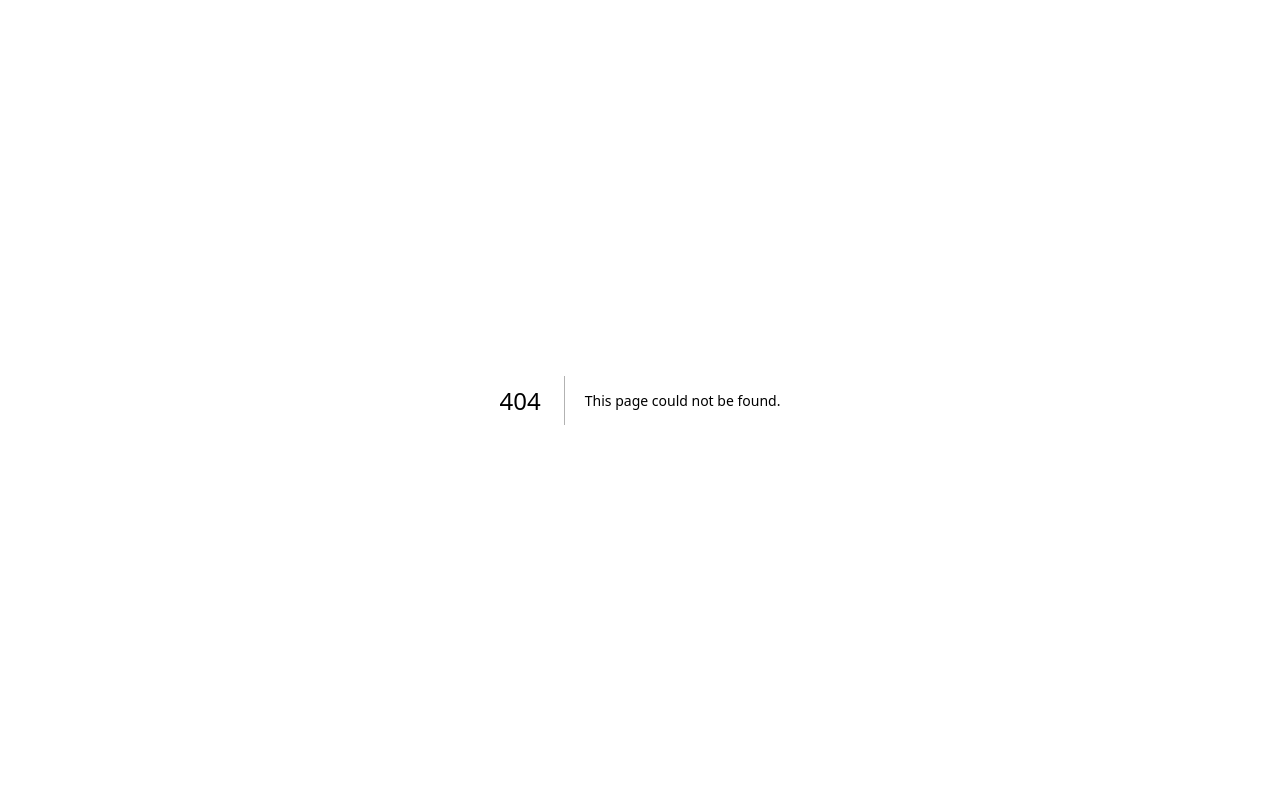
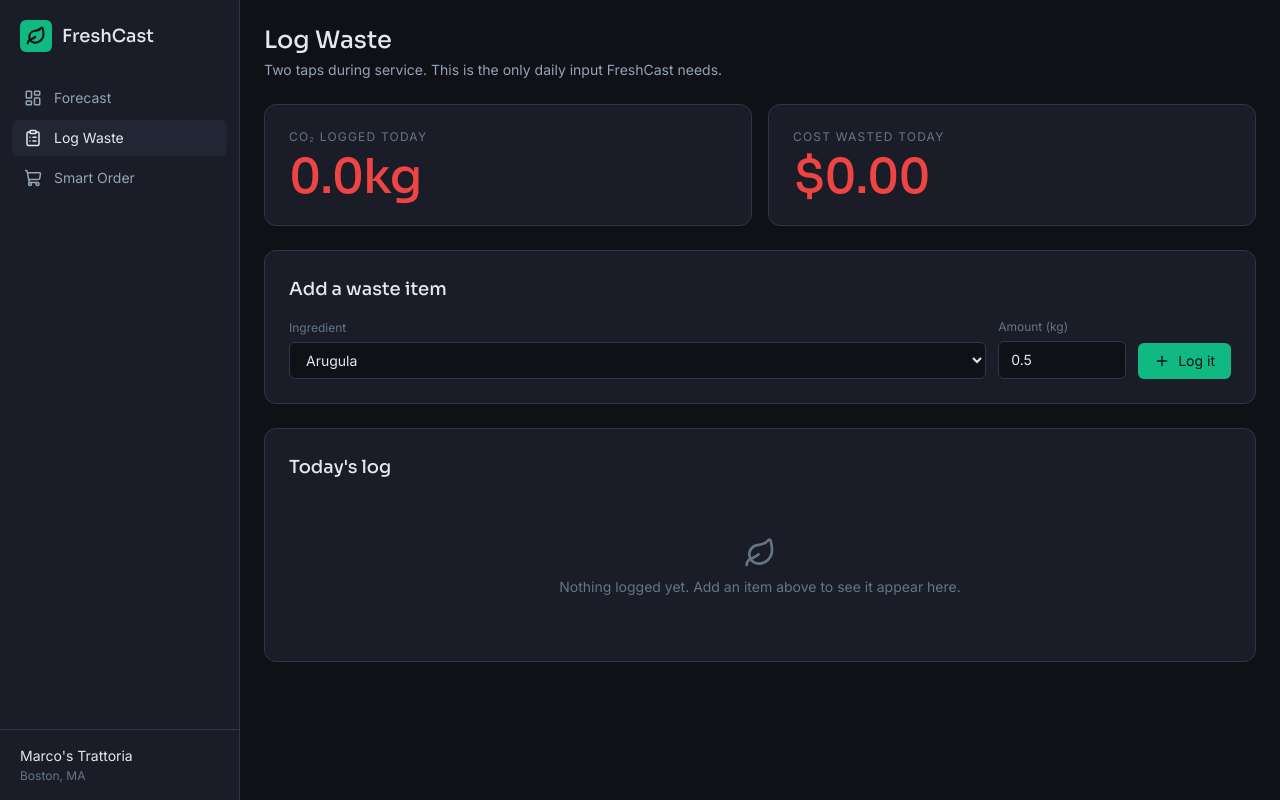
Before and after one commit to DanielIbraev/FreshCast, a Next.js app in the folder freshcast-app/: page /log in a window 1280 px wide. Before the commit this address had no page. Built offline with nearby package versions, Linux system fonts and the light colour scheme.

Commit message:
auto: save 09:20:41

```diff
--- /dev/null
+++ b/freshcast-app/app/(app)/log/page.tsx
@@ -0,0 +1,170 @@
+"use client";
+
+import { useState } from "react";
+import { motion, AnimatePresence } from "framer-motion";
+import { Plus, Leaf, Check } from "lucide-react";
+import { Card, CardLabel } from "@/components/ui/card";
+import { Counter } from "@/components/ui/counter";
+import { DEMO_INGREDIENTS } from "@/lib/demo-data";
+import { formatCurrency } from "@/lib/utils";
+
+interface LoggedItem {
+  id: string;
+  name: string;
+  quantityKg: number;
+  cost: number;
+  co2: number;
+  time: string;
+}
+
+export default function LogWastePage() {
+  const [logged, setLogged] = useState<LoggedItem[]>([]);
+  const [selectedId, setSelectedId] = useState(DEMO_INGREDIENTS[0].id);
+  const [qty, setQty] = useState("0.5");
+
+  const totalCo2 = logged.reduce((s, l) => s + l.co2, 0);
+  const totalCost = logged.reduce((s, l) => s + l.cost, 0);
+
+  function logWaste() {
+    const ing = DEMO_INGREDIENTS.find((i) => i.id === selectedId)!;
+    const quantityKg = parseFloat(qty) || 0;
+    if (quantityKg <= 0) return;
+    const item: LoggedItem = {
+      id: `${Date.now()}`,
+      name: ing.name,
+      quantityKg,
+      cost: quantityKg * ing.costPerKg,
+      co2: quantityKg * ing.co2PerKg,
+      time: new Date().toLocaleTimeString("en-US", {
+        hour: "2-digit",
+        minute: "2-digit",
+      }),
+    };
+    setLogged((prev) => [item, ...prev]);
+  }
+
+  return (
+    <div className="space-y-6">
+      <div>
+        <h1 className="font-display text-2xl font-700 text-text-primary">
+          Log Waste
+        </h1>
+        <p className="mt-1 text-sm text-text-secondary">
+          Two taps during service. This is the only daily input FreshCast needs.
+        </p>
+      </div>
+
+      {/* Live CO2 counter — the signature live number */}
+      <div className="grid grid-cols-2 gap-4">
+        <Card>
+          <CardLabel>CO₂ logged today</CardLabel>
+          <p className="mt-2 font-display text-5xl font-800 tracking-tight tabular-nums text-waste">
+            <Counter value={totalCo2} suffix="kg" decimals={1} />
+          </p>
+        </Card>
+        <Card>
+          <CardLabel>Cost wasted today</CardLabel>
+          <p className="mt-2 font-display text-5xl font-800 tracking-tight tabular-nums text-waste">
+            <Counter value={totalCost} prefix="$" decimals={2} />
+          </p>
+        </Card>
+      </div>
+
+      {/* Log form */}
+      <Card>
+        <h2 className="mb-4 font-display text-lg font-600 text-text-primary">
+          Add a waste item
+        </h2>
+        <div className="flex items-end gap-3">
+          <div className="flex-1">
+            <label className="mb-1.5 block text-xs text-text-muted">
+              Ingredient
+            </label>
+            <select
+              value={selectedId}
+              onChange={(e) => setSelectedId(e.target.value)}
+              className="w-full rounded-md border border-border bg-canvas px-3 py-2 text-sm text-text-primary focus:border-good focus:outline-none"
+            >
+              {DEMO_INGREDIENTS.map((i) => (
+                <option key={i.id} value={i.id}>
+                  {i.name}
+                </option>
+              ))}
+            </select>
+          </div>
+          <div className="w-32">
+            <label className="mb-1.5 block text-xs text-text-muted">
+              Amount (kg)
+            </label>
+            <input
+              type="number"
+              step="0.1"
+              min="0"
+              value={qty}
+              onChange={(e) => setQty(e.target.value)}
+              className="w-full rounded-md border border-border bg-canvas px-3 py-2 text-sm text-text-primary focus:border-good focus:outline-none"
+            />
+          </div>
+          <button
+            onClick={logWaste}
+            className="flex items-center gap-2 rounded-md bg-good px-4 py-2 text-sm font-500 text-canvas transition-colors duration-150 hover:bg-good-dim"
+          >
+            <Plus className="h-4 w-4" />
+            Log it
+          </button>
+        </div>
+      </Card>
+
+      {/* Logged list */}
+      <Card>
+        <h2 className="mb-4 font-display text-lg font-600 text-text-primary">
+          Today&apos;s log
+        </h2>
+        {logged.length === 0 ? (
+          <div className="flex flex-col items-center gap-2 py-10 text-center">
+            <Leaf className="h-8 w-8 text-text-muted" />
+            <p className="text-sm text-text-muted">
+              Nothing logged yet. Add an item above to see it appear here.
+            </p>
+          </div>
+        ) : (
+          <div className="space-y-2">
+            <AnimatePresence initial={false}>
+              {logged.map((item) => (
+                <motion.div
+                  key={item.id}
+                  initial={{ opacity: 0, y: -8 }}
+                  animate={{ opacity: 1, y: 0 }}
+                  transition={{ duration: 0.25, ease: "easeOut" }}
+                  className="flex items-center justify-between rounded-md border border-border bg-canvas px-4 py-3"
+                >
+                  <div className="flex items-center gap-3">
+                    <div className="flex h-7 w-7 items-center justify-center rounded-md bg-surface">
+                      <Check className="h-4 w-4 text-good" />
+                    </div>
+                    <div>
+                      <p className="text-sm font-500 text-text-primary">
+                        {item.name}
+                      </p>
+                      <p className="text-xs text-text-muted">
+                        {item.quantityKg}kg · {item.time}
+                      </p>
+                    </div>
+                  </div>
+                  <div className="text-right">
+                    <p className="text-sm font-500 tabular-nums text-waste">
+                      {formatCurrency(item.cost)}
+                    </p>
+                    <p className="text-xs text-text-muted tabular-nums">
+                      {item.co2.toFixed(1)}kg CO₂
+                    </p>
+                  </div>
+                </motion.div>
+              ))}
+            </AnimatePresence>
+          </div>
+        )}
+      </Card>
+    </div>
+  );
+}
```
